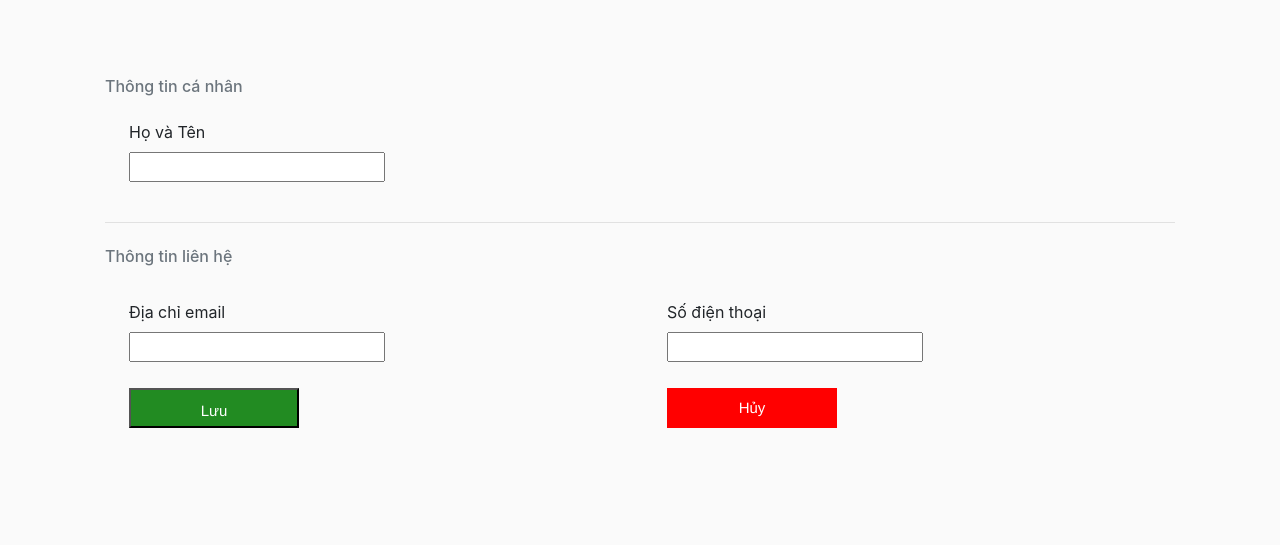
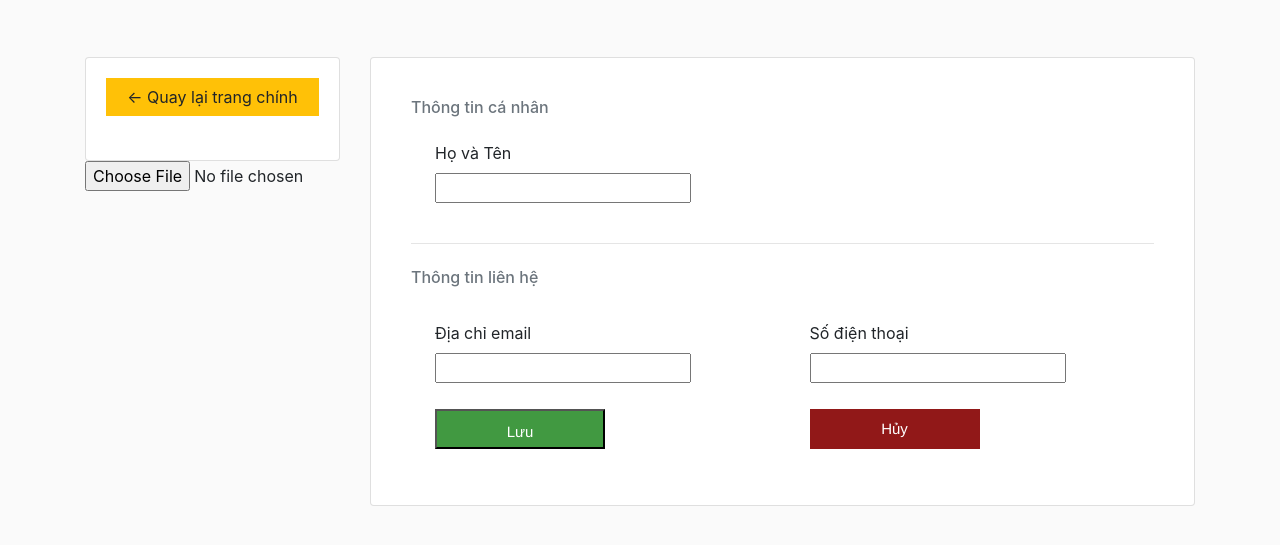
Before and after one commit to elfphabet621/QuanLyNhaSach_CNPM, a Django app: page /customer_info/ in a window 1280 px wide. Shown: the part 86-631 px from the top of the page. Run offline with Django 4.2, Linux system fonts and the light colour scheme; some libraries are stand-ins or nearby versions.

Commit message:
modify to show user's profile picture

```diff
--- a/QLNhaSach/book/templates/book/customer_info.html
+++ b/QLNhaSach/book/templates/book/customer_info.html
@@ -1,11 +1,28 @@
 {%  extends 'book/main.html' %}
-
 
 {% block title %}Thông tin{% endblock %}
 
 {% block content %}
-<form action="" method="POST">
+<style>
+	.profile-pic{
+		max-width: 200px;
+		max-height:200px;
+		margin: 0 auto;
+		border-radius: 50%;
+	}
+</style>
+<form action="" method="POST" enctype="multipart/form-data">
     {% csrf_token %}
+    <div class="row">
+        <div class="col-md-3">
+            <div class="card card-body">
+                <a class="btn btn-warning" href="{% url 'home' %}"> &#8592; Quay lại trang chính</a><br>
+                <img class="profile-pic" src="{{request.user.person.profile_pic.url}}" >
+            </div>
+            {{form.profile_pic}}
+        </div>
+        <div class="col-md-9">
+            <div class="card card-body">
                 <div class="card-body">
                     <h6 class="heading-small text-muted mb-4">Thông tin cá nhân</h6>
                     <div class="pl-lg-4">
@@ -14,7 +31,7 @@
                     <div class="form-group focused">
                     <label class="form-control-label" for="id_ho_ten">Họ và Tên</label><br>
                     {{form.ho_ten}}
-    {% comment %} </div>
+                <!-- </div>
                 </div>
                 <div class="col-lg-6">
                 <div class="form-group">
@@ -35,7 +52,7 @@
                 </div>
                 </div>
                 </div>
-    </div> {% endcomment %}
+                </div> -->
             </div>
             </div>
             </div>
@@ -67,7 +84,7 @@
                         <div class="form-group focused">
                             <input style="text-decoration:none;font-family:Gotham,
                             'Helvetica Neue', Helvetica, Arial, sans-serif;color:#ffffff;
-                background:#228B22;width:170px;text-align:center;
+                            background:#419941;width:170px;text-align:center;
                             line-height:40px;height:40px;display:block;
                             font-size:15px;" type="submit" value="Lưu">
                         </div>
@@ -76,9 +93,13 @@
                         <div class="form-group focused">
                             <a style="text-decoration:none;font-family:Gotham,
                             'Helvetica Neue', Helvetica, Arial, sans-serif;color:#ffffff;
-                background:#FF0000;width:170px;text-align:center;
+                            background:#911818;width:170px;text-align:center;
                             line-height:40px;height:40px;display:block;
                             font-size:15px;" href="\" a>Hủy</a>
+                        </div>
+                        </div>
+                    </div>
+                </div>
             </div>
         </div>
     </div>
```
Lines whose indentation alone changed are shown as unchanged.
